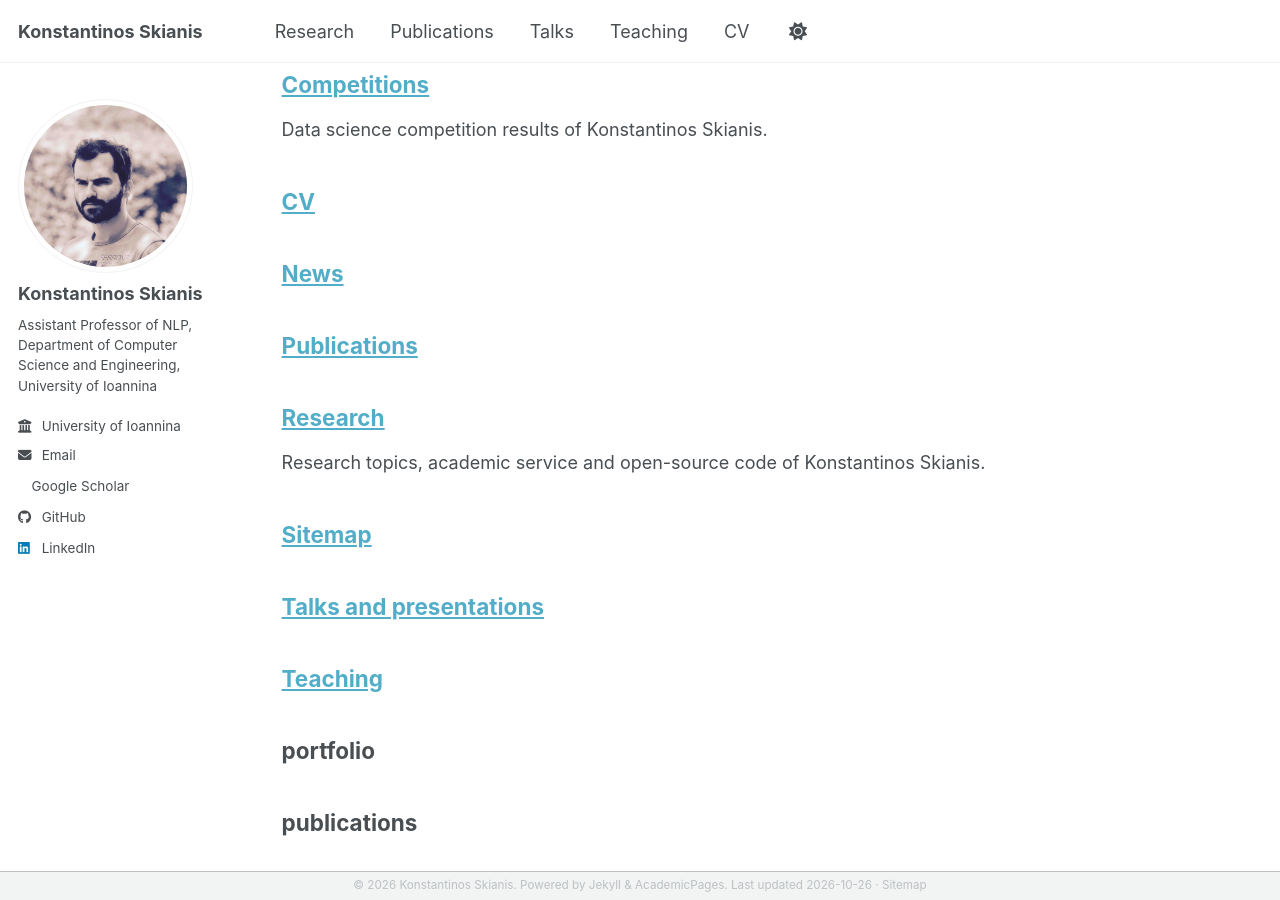
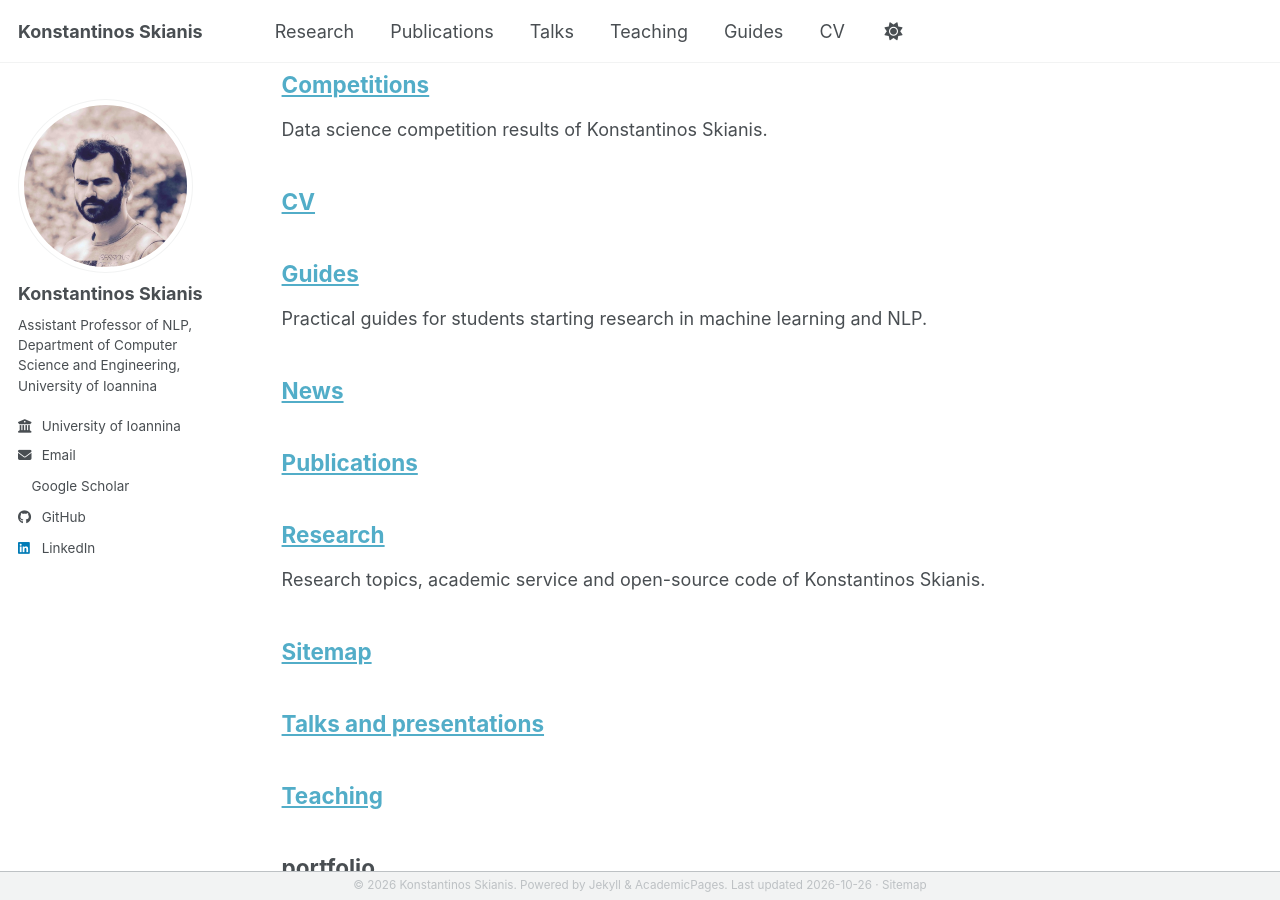
Before and after one commit to y3nk0/y3nk0.github.io, a Jekyll site: the page built from _pages/sitemap.md, in a window 1280 px wide and 900 px high, scrolled down 461 px. Built offline with Jekyll 4.4.1, drawn with Linux system fonts in a browser that asks for light colours; a style sheet for code colours, icons or effects is not loaded; part of the change alters nothing that is shown.

Commit message:
Add a Guides section with the student research guides
New page at /guides/, linked from the top navigation between Teaching and CV,
hosting four PDFs under files/guides/: the PhD starter guide (18 pages), its
one-page cheat sheet and 42-slide deck, and the undergraduate thesis guide
(14 pages). LaTeX sources live in github.com/y3nk0/practical_guides.

```diff
--- a/_data/navigation.yml
+++ b/_data/navigation.yml
@@ -13,6 +13,9 @@ main:
   - title: "Teaching"
     url: /teaching/
 
+  - title: "Guides"
+    url: /guides/
+
   - title: "CV"
     url: /cv/
 
--- /dev/null
+++ b/_pages/guides.md
@@ -0,0 +1,52 @@
+---
+permalink: /guides/
+title: "Guides"
+excerpt: "Practical guides for students starting research in machine learning and NLP."
+author_profile: true
+---
+
+Practical guides I wrote for my students: venues, deadlines, tools, and the
+habits that make research easier. They are free to download, use in your own
+lab, and adapt — the LaTeX sources live in
+[github.com/y3nk0/practical_guides](https://github.com/y3nk0/practical_guides).
+Corrections and additions are welcome; venues and tools move fast.
+
+Starting a PhD in Machine Learning or NLP
+======
+
+A starter kit for new PhD students, in three formats with the same content at
+three levels of detail.
+
+* **[The full guide](/files/guides/phd-ml-nlp-starter-guide.pdf)** (18 pages) — read it through in your first week.
+* **[One-page cheat sheet](/files/guides/phd-ml-nlp-onepager.pdf)** (1 page) — print it and pin it above your desk.
+* **[Slides](/files/guides/phd-ml-nlp-slides.pdf)** (42 slides) — for a lab induction talk or a first-year seminar.
+
+What they cover:
+
+* **The publication landscape** — ML venues (NeurIPS, ICML, ICLR, AISTATS, AAAI, IJCAI, COLM) and NLP venues (ACL, EMNLP, NAACL/EACL/AACL, COLING/LREC, TACL, Findings), how the ACL Rolling Review submit-then-commit cycle works, and how to judge a venue.
+* **Deadlines** — the countdown boards worth bookmarking, the AoE trap, and a calendar workflow that backward-plans from camera-ready.
+* **Writing and sharing** — Overleaf, Prism, a local `git` + `latexmk` workflow, `arxiv-latex-cleaner`, anonymity periods, and releasing code and checkpoints.
+* **Zotero** — the connector, Better BibTeX with pinned keys and auto-export into your paper repository, and the habits that keep a library trustworthy.
+* **A focused survey as the first project** — a ten-step protocol that ends with three gaps stated as testable questions.
+* **Searching the literature** — Google Scholar as an instrument, plus Semantic Scholar, OpenAlex, the ACL Anthology, OpenReview and DBLP.
+* **Reading the signals** — citation velocity over volume, and what GitHub stars, commit history and issues really tell you about a baseline.
+* **Setting up an AI assistant** — and five guardrails, starting with: never cite a paper you have not opened.
+* **Your personal site** — GitHub Pages and the AcademicPages template, step by step.
+* **Infrastructure and habits** — reproducible experiments, seeds and variance, experiment tracking, the weekly supervisor meeting, and checklists for week 1, month 1, months 2–3 and year 1.
+
+Doing an Undergraduate Thesis in Machine Learning or NLP
+======
+
+* **[The guide](/files/guides/undergrad-thesis-ml-nlp-guide.pdf)** (14 pages) — for final-year students starting a thesis.
+
+Nobody expects an undergraduate thesis to beat the state of the art. The
+expectation is that you do something correctly, understand it completely, and
+explain it clearly. The guide covers:
+
+* **Finding a topic by three routes** — a **shared task or challenge** (SemEval, workshop tasks at *ACL venues, WMT, CoNLL, BabyLM, CLEF labs and TREC tracks, Kaggle and the competition platforms), an **application thesis** (a method taken carefully to a new language, domain or deployment constraint), or an **analysis/theoretical thesis** (reproduction, ablation, robustness, probing, efficiency, or a critique of the metric itself).
+* **Six places where gaps are written down explicitly** — limitations sections, future work, survey taxonomies, workshop calls for papers, task overview papers, and plateaued leaderboards.
+* **The one-page proposal** to agree with your supervisor before writing any code, and a scope test that catches the most common way a thesis goes wrong.
+* **The toolkit** — Zotero, LaTeX and Overleaf, git, free GPUs, experiment tracking, and data licensing.
+* **Using an AI assistant honestly** — including the rule that matters at the defence: you must be able to explain every line you submit.
+* **Doing the work** — baselines first, the mistakes that cost marks (leakage, one seed, unfair comparisons), and why negative results are results.
+* **Writing and defending** — a chapter-by-chapter structure with sizes, writing advice, likely defence questions, a six-month timetable, and checklists.
```
Also changed, not shown: 4 other files.
